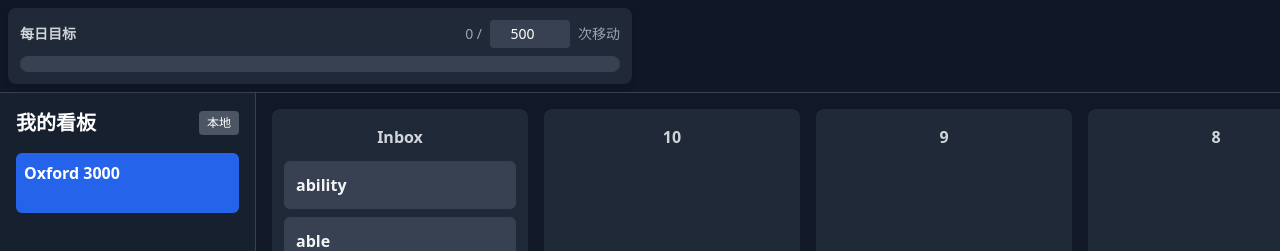
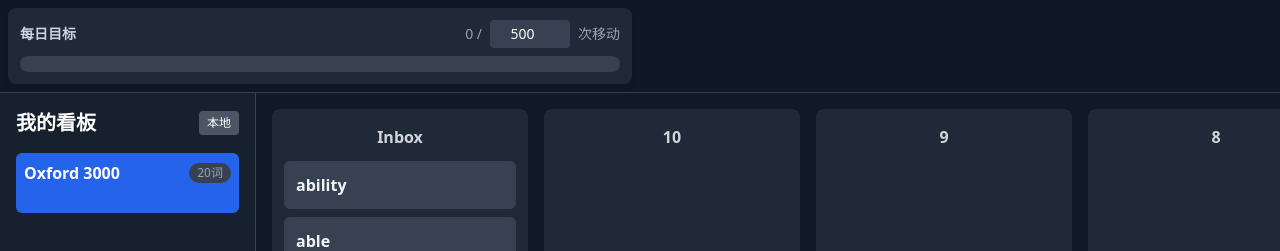
Before and after one commit to worxift/trello-flashcards-app, a React (Create React App) app: page / in a window 1280 px wide. Shown: the top 251 px of the page. Built offline with nearby package versions, Linux system fonts and the light colour scheme.

Commit message:
在看板名称后面显示单词数量

```diff
--- a/src/App.js
+++ b/src/App.js
@@ -598,7 +598,12 @@ const App = () => {
                     <div className="flex-grow overflow-y-auto space-y-2">
                         {boards.map(board => (
                             <div key={board.id} onClick={() => handleBoardChange(board.id)} className={`group p-2 rounded-md cursor-pointer transition-colors ${activeBoardId === board.id ? 'bg-blue-600' : 'hover:bg-gray-700'}`}>
-                                <span className="font-semibold">{board.name}</span>
+                                <div className="flex justify-between items-center">
+                                    <span className="font-semibold">{board.name}</span>
+                                    <span className="text-xs text-gray-400 bg-gray-700 px-2 py-0.5 rounded-full">
+                                        {board.lists.reduce((total, list) => total + list.cards.length, 0)}词
+                                    </span>
+                                </div>
                                 <div className="flex items-center space-x-2 mt-1 opacity-0 group-hover:opacity-100 transition-opacity">
                                     <button onClick={(e) => { e.stopPropagation(); handleRenameBoard(board.id, board.name); }} className="text-xs text-gray-400 hover:text-white">重命名</button>
                                     <button onClick={(e) => { e.stopPropagation(); handleDeleteBoard(board.id); }} className="text-xs text-red-500 hover:text-red-400">删除</button>
```
